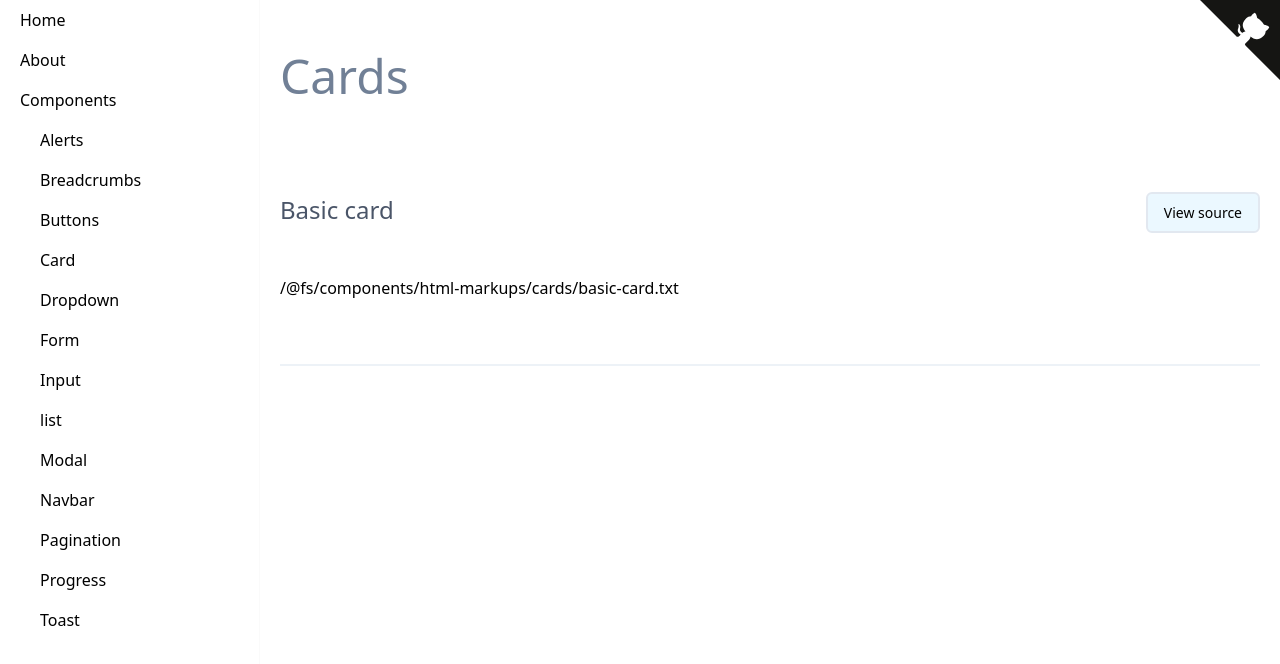
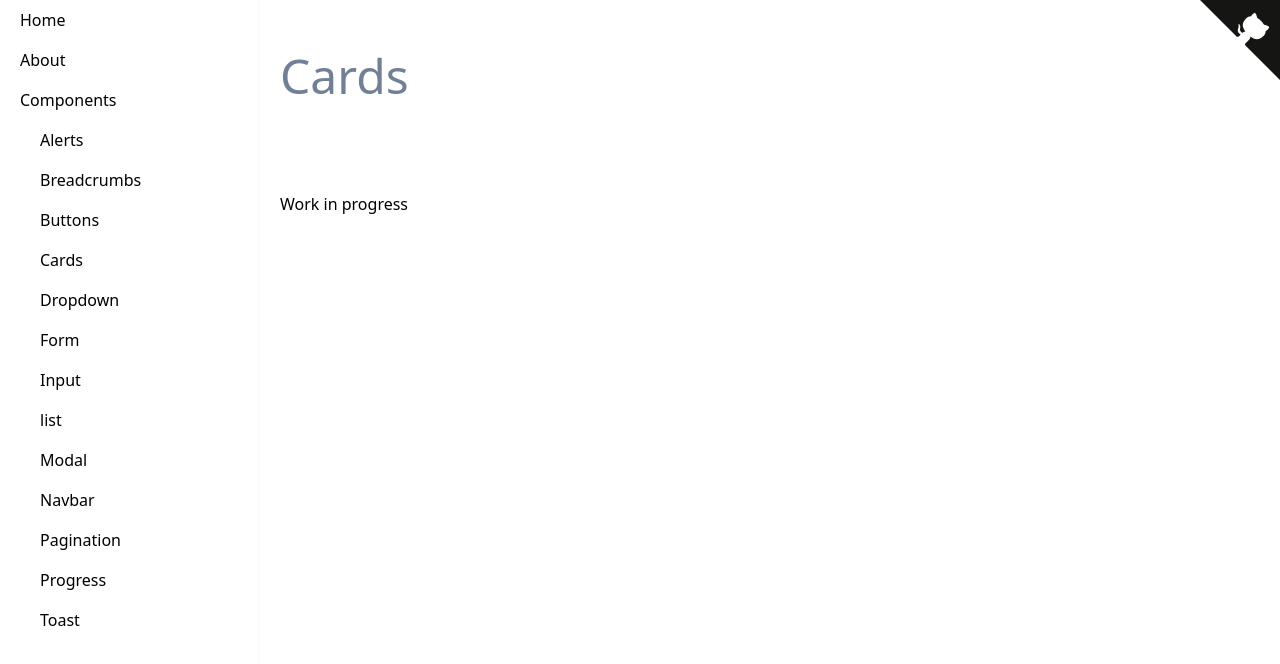
Before and after one commit to tailwindchunks/tailwindchunks, a Nuxt app: page /components/cards in a window 1280 px wide. Shown: the top 664 px of the page. Built offline with nearby package versions, Linux system fonts and the light colour scheme; what vue-highlightjs would draw is missing.

Commit message:
social media buttons

```diff
--- a/components/Markup.vue
+++ b/components/Markup.vue
@@ -10,7 +10,7 @@
 
     <div
       v-if="showCode"
-      class="code-wrapper code-wrapper mt-6 shadow-lg text-sm overflow-x-auto"
+      class="code-wrapper code-wrapper mt-6 shadow-lg text-sm overflow-x-auto mb-10"
     >
       <pre v-highlightjs="code"><code class="html"></code></pre>
     </div>
--- a/layouts/left-sidebar.vue
+++ b/layouts/left-sidebar.vue
@@ -105,8 +105,8 @@ export default {
               menu: 'Buttons'
             },
             {
-              slug: 'card',
-              menu: 'Card'
+              slug: 'cards',
+              menu: 'Cards'
             },
             {
               slug: 'dropdown',
--- a/pages/components/buttons.vue
+++ b/pages/components/buttons.vue
@@ -14,6 +14,8 @@ import BasicButtons from '~/components/html-markups/buttons/basic-button.txt'
 import OutlinedButtons from '~/components/html-markups/buttons/outlined-button.txt'
 import WithIconButtons from '~/components/html-markups/buttons/with-icon-button.txt'
 import RoundedButtons from '~/components/html-markups/buttons/rounded-button.txt'
+import GroupButtons from '~/components/html-markups/buttons/group-button.txt'
+import SocialIconButtons from '~/components/html-markups/buttons/social-icon-button.txt'
 
 export default {
   layout: 'left-sidebar',
@@ -21,12 +23,12 @@ export default {
     return {
       items: [
         {
-          title: 'Basic buttons',
-          code: BasicButtons
+          title: 'Group buttons',
+          code: GroupButtons
         },
         {
-          title: 'Outlined buttons',
-          code: OutlinedButtons
+          title: 'Social icon buttons',
+          code: SocialIconButtons
         },
         {
           title: 'With icon buttons',
@@ -35,6 +37,14 @@ export default {
         {
           title: 'Rounded buttons',
           code: RoundedButtons
+        },
+        {
+          title: 'Basic buttons',
+          code: BasicButtons
+        },
+        {
+          title: 'Outlined buttons',
+          code: OutlinedButtons
         }
       ]
     }
--- a/pages/components/cards.vue
+++ b/pages/components/cards.vue
@@ -1,11 +1,12 @@
 <template>
   <div>
-    <markup
+    Work in progress
+    <!-- <markup
       v-for="(item, key) in items"
       :key="`item-${key}`"
       :title="item.title"
       :code="item.code"
-    ></markup>
+    ></markup> -->
   </div>
 </template>
 
```
Also changed, not shown: .eslintrc.js, components/html-markups/buttons/basic-button.txt, components/html-markups/buttons/group-button.txt (added), components/html-markups/buttons/outlined-button.txt, components/html-markups/buttons/rounded-button.txt, components/html-markups/buttons/social-icon-button.txt (added), components/html-markups/buttons/with-icon-button.txt.
